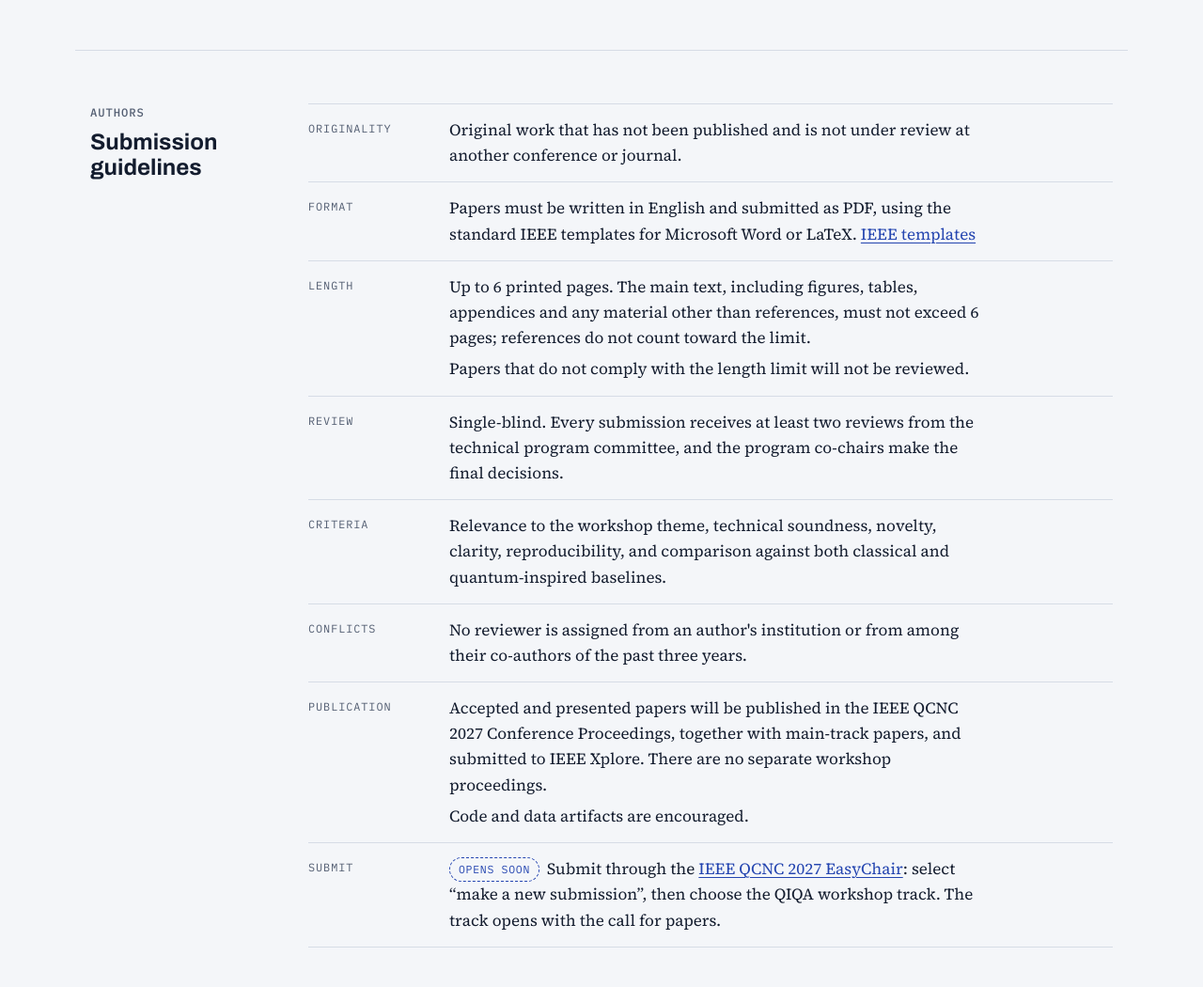
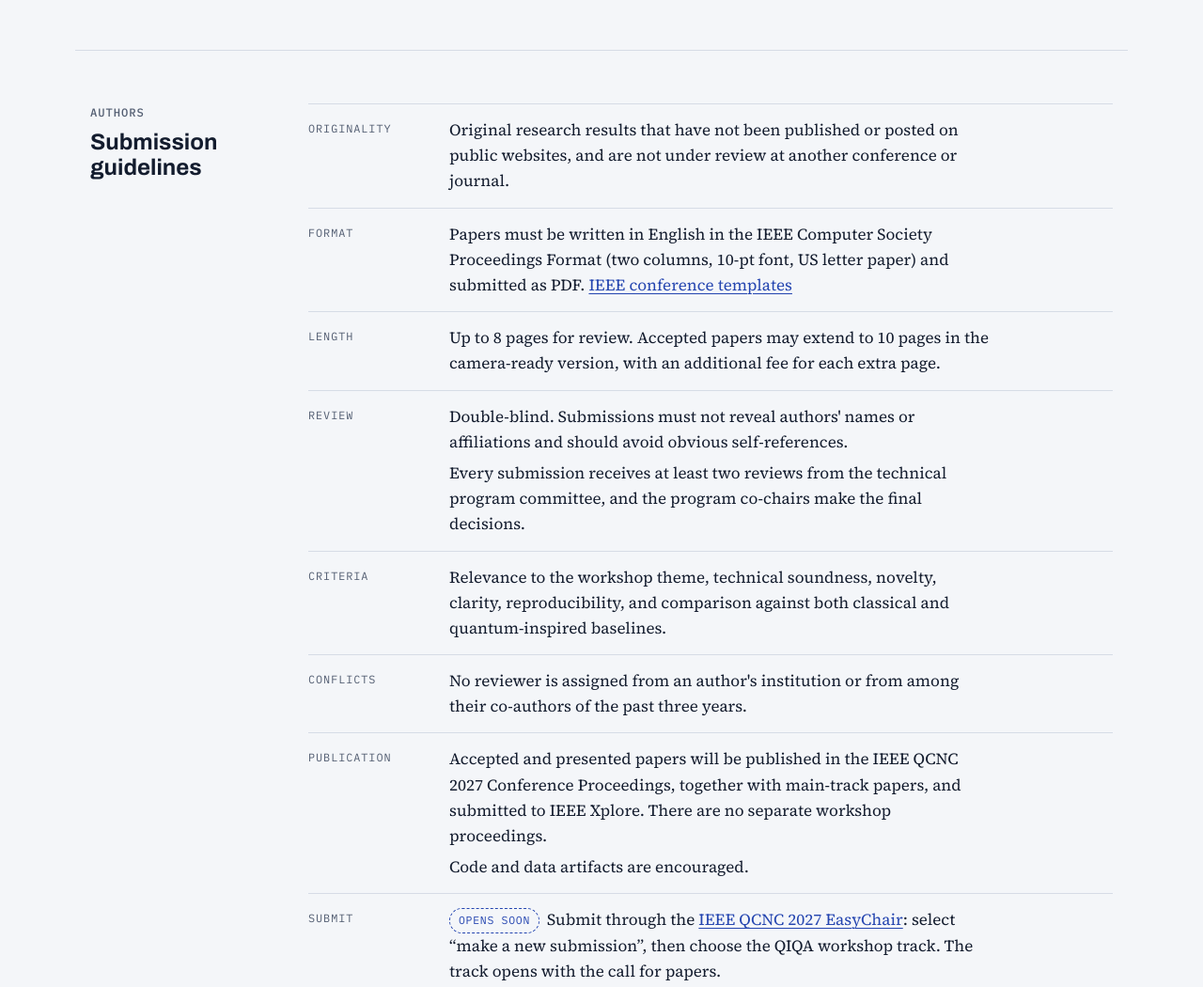
Before and after one commit to qiqa-workshop/qiqa-workshop.github.io, a plain HTML site: page index.html in a window 1280 px wide. Shown: the part 2606-3656 px from the top of the page at 94% size. Drawn offline with Linux system fonts and the light colour scheme.

Commit message:
Add files via upload

```diff
--- a/index.html
+++ b/index.html
@@ -357,13 +357,13 @@ footer { border-top: 1px solid var(--line); }
     <div class="prose">
       <dl class="rules">
         <dt>Originality</dt>
-        <dd><p>Original work that has not been published and is not under review at another conference or journal.</p></dd>
+        <dd><p>Original research results that have not been published or posted on public websites, and are not under review at another conference or journal.</p></dd>
         <dt>Format</dt>
-        <dd><p>Papers must be written in English and submitted as PDF, using the standard IEEE templates for Microsoft Word or LaTeX. <a href="https://www.ieee.org/conferences/publishing/templates.html" target="_blank" rel="noopener">IEEE templates</a></p></dd>
+        <dd><p>Papers must be written in English in the IEEE Computer Society Proceedings Format (two columns, 10-pt font, US letter paper) and submitted as PDF. <a href="https://www.ieee.org/conferences/publishing/templates.html" target="_blank" rel="noopener">IEEE conference templates</a></p></dd>
         <dt>Length</dt>
-        <dd><p>Up to 6 printed pages. The main text, including figures, tables, appendices and any material other than references, must not exceed 6 pages; references do not count toward the limit.</p><p>Papers that do not comply with the length limit will not be reviewed.</p></dd>
+        <dd><p>Up to 8 pages for review. Accepted papers may extend to 10 pages in the camera-ready version, with an additional fee for each extra page.</p></dd>
         <dt>Review</dt>
-        <dd><p>Single-blind. Every submission receives at least two reviews from the technical program committee, and the program co-chairs make the final decisions.</p></dd>
+        <dd><p>Double-blind. Submissions must not reveal authors' names or affiliations and should avoid obvious self-references.</p><p>Every submission receives at least two reviews from the technical program committee, and the program co-chairs make the final decisions.</p></dd>
         <dt>Criteria</dt>
         <dd><p>Relevance to the workshop theme, technical soundness, novelty, clarity, reproducibility, and comparison against both classical and quantum-inspired baselines.</p></dd>
         <dt>Conflicts</dt>
@@ -373,6 +373,7 @@ footer { border-top: 1px solid var(--line); }
         <dt>Submit</dt>
         <dd><p><span class="pill">Opens soon</span>Submit through the <a href="https://easychair.org/conferences/?conf=qcnc2027" target="_blank" rel="noopener">IEEE QCNC 2027 EasyChair</a>: select &ldquo;make a new submission&rdquo;, then choose the QIQA workshop track. The track opens with the call for papers.</p></dd>
       </dl>
+      <p class="note">Submissions that do not follow these guidelines will be rejected without review.</p>
     </div>
   </section>
 
```
